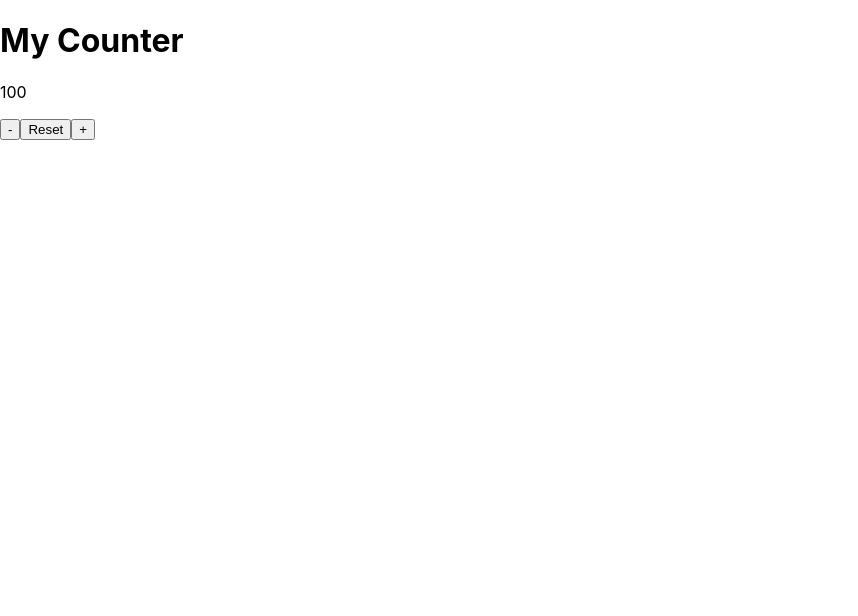
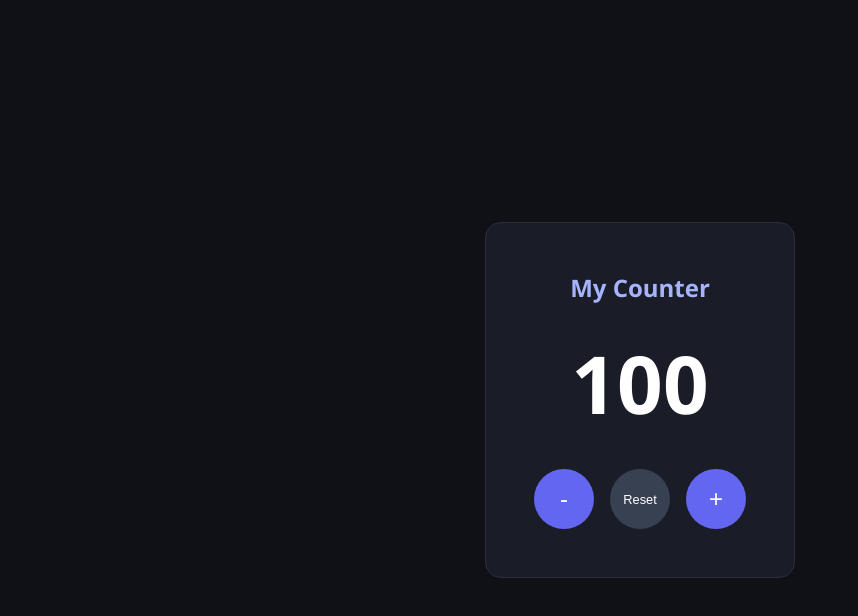
Before and after one commit to lifeaboutgreatgift/my-first-react, a React (Create React App) app: page / in a window 1280 px wide. Shown: the top 616 px of the page, without its empty margins (0-858 px from the left). Built offline with nearby package versions, Linux system fonts and the light colour scheme.

Commit message:
feat: add style ui for counter app

```diff
--- a/src/App.css
+++ b/src/App.css
@@ -1,38 +1,66 @@
-.App {
-  text-align: center;
+* {
+  box-sizing: border-box;
+  margin: 0;
+  padding: 0;
 }
 
-.App-logo {
-  height: 40vmin;
-  pointer-events: none;
+body{
+  font-family: 'Segoe UI', sans-serif;
+  background: #0f1117;
+  color: white;
+  min-height: 100vh;
+  display: flex;
+  align-items: center;
+  justify-content: center;
+
 }
 
-@media (prefers-reduced-motion: no-preference) {
-  .App-logo {
-    animation: App-logo-spin infinite 20s linear;
-  }
+.app{
+  text-align: center;
+  background: #1a1d27;
+  padding: 3rem;
+  border-radius: 16px;
+  border: 1px solid #2a2d3a;
 }
 
-.App-header {
-  background-color: #282c34;
-  min-height: 100vh;
-  display: flex;
-  flex-direction: column;
-  align-items: center;
-  justify-content: center;
-  font-size: calc(10px + 2vmin);
-  color: white;
+h1{
+  font-size: 1.5rem;
+  color: #a5b4fc;
+  margin-bottom: 1.5rem;
 }
 
-.App-link {
-  color: #61dafb;
+.count{
+  font-size: 5rem;
+  font-weight: 700;
+  color: #ffffff;
+  margin-bottom: 2rem;
+  min-width: 150px;
 }
 
-@keyframes App-logo-spin {
-  from {
-    transform: rotate(0deg);
-  }
-  to {
-    transform: rotate(360deg);
-  }
+.buttons {
+  display: flex;
+  gap: 1rem;
+  justify-content: center;
 }
+
+button {
+  width: 60px;
+  height: 60px;
+  border-radius: 50%;
+  border: none;
+  font-size: 1.5rem;
+  cursor: pointer;
+  background: #6366f1;
+  color: white;
+  transition: all 0.2s ease;
+}
+
+button:hover{
+  background: #4f46e5;
+  transform: scale(1.1);
+}
+
+button:nth-child(2){
+  background: #374151;
+  font-size: 0.8rem;
+}
```
